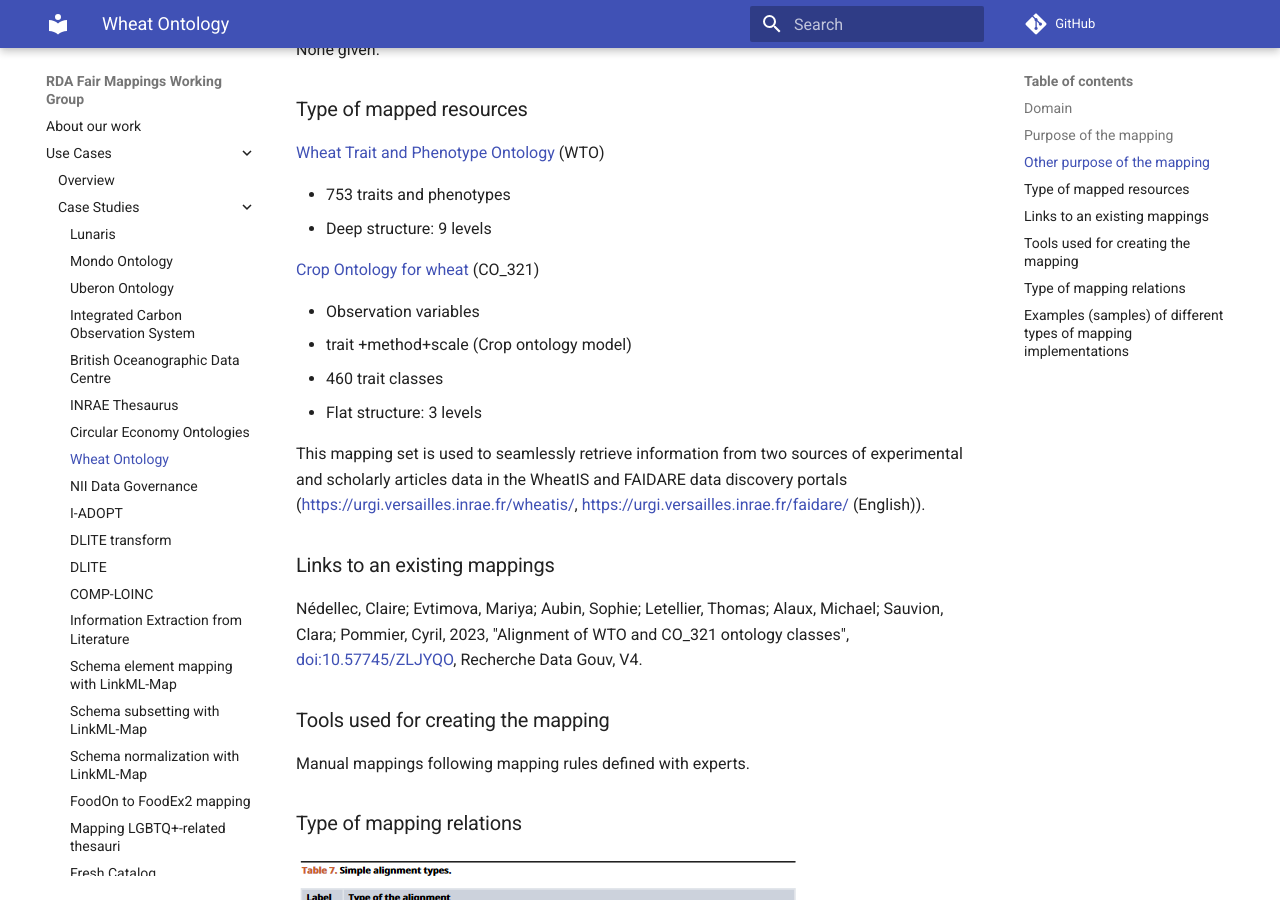
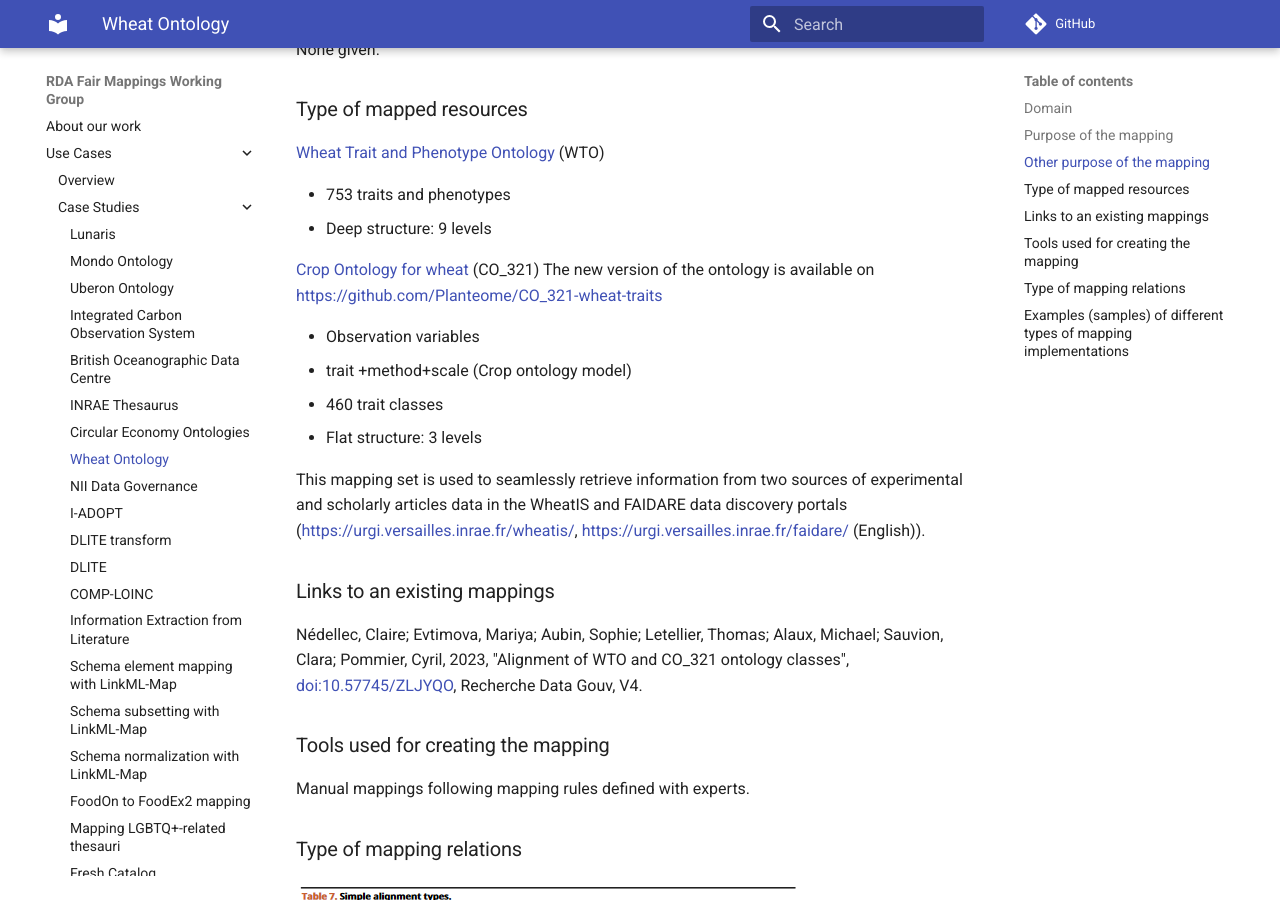
Before and after one commit to mapping-commons/rda-fair-mappings, an MkDocs documentation site: the page built from docs/case-study/case-study-wheatontology.md, in a window 1280 px wide and 900 px high, scrolled down 729 px. Built offline with MkDocs 1.6.1 and Material for MkDocs 9.7.7, drawn with Linux system fonts in a browser that asks for light colours; comment, search, counter and statistics services are not loaded.

Commit message:
[create-pull-request] automated change

```diff
--- a/docs/case-study/case-study-wheatontology.md
+++ b/docs/case-study/case-study-wheatontology.md
@@ -31,6 +31,7 @@ None given.
 - Deep structure: 9 levels
 
 [Crop Ontology for wheat](https://cropontology.org/term/CO_321:ROOT) (CO_321)
+The new version of the ontology is available on [https://github.com/Planteome/CO_321-wheat-traits](https://cropontology.org/term/CO_321:ROOT)
 
 - Observation variables
 - trait +method+scale (Crop ontology model)
```
